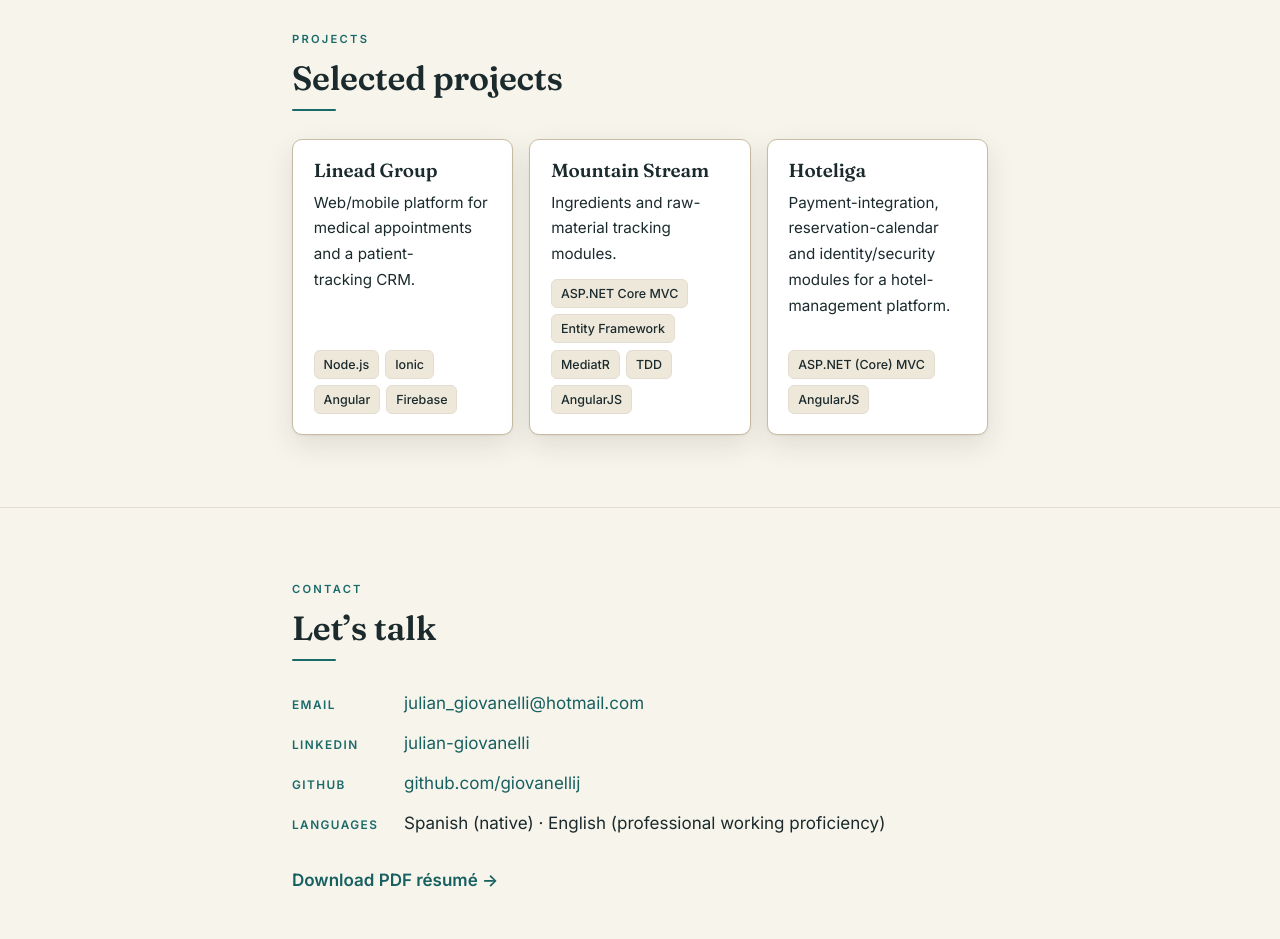
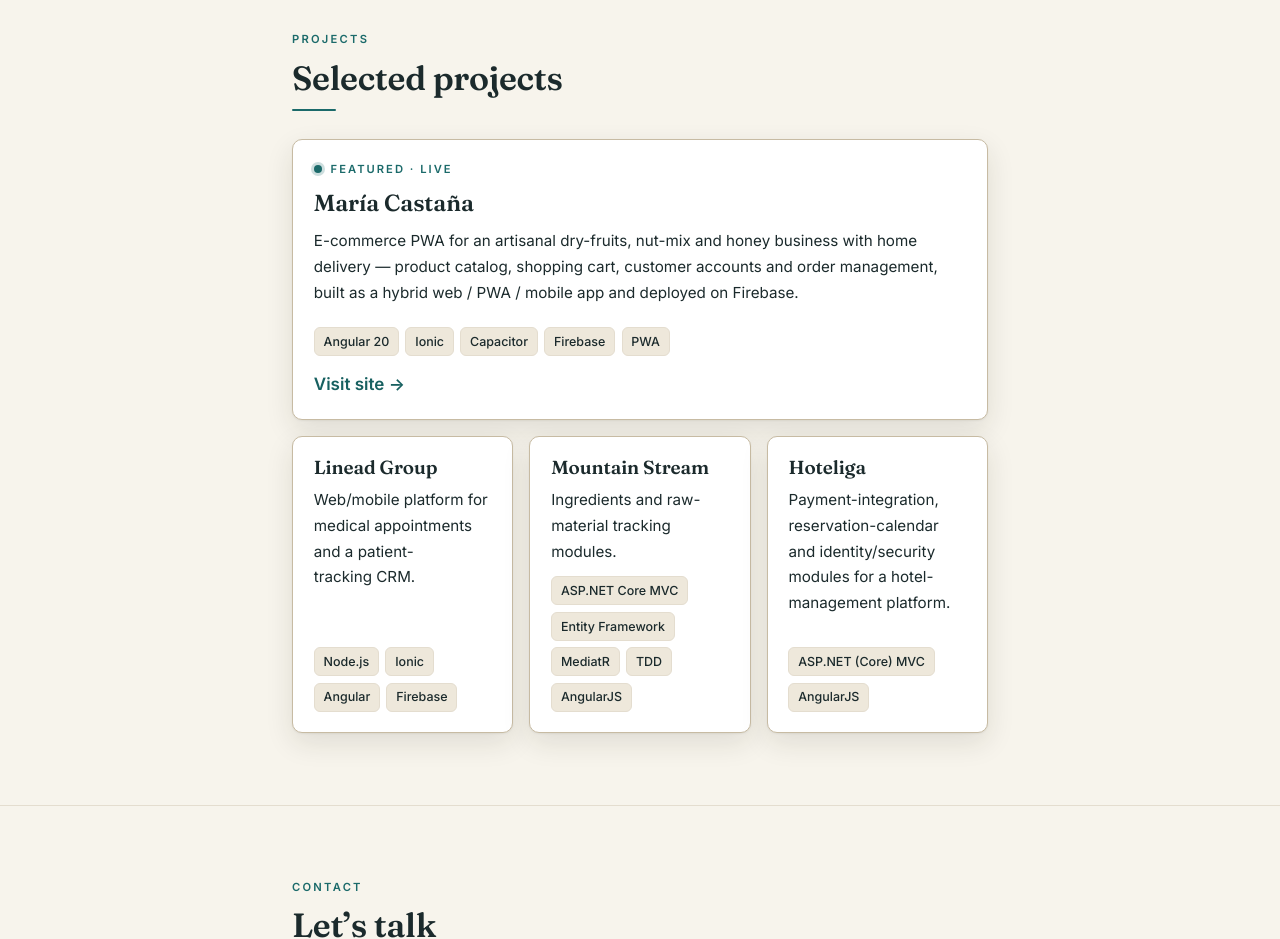
Before and after one commit to giovanellij/resume, a plain HTML site: page index.html in a window 1280 px wide. Shown: the part 4480-5419 px from the top of the page. Drawn offline with Linux system fonts and the light colour scheme.

Commit message:
Add María Castaña as a featured live project
Featured full-width card above the projects grid linking the live PWA
(maria-castania-8edba.web.app): an Angular 20 / Ionic / Capacitor / Firebase
e-commerce app for a dry-fruits, nut-mix and honey business. Includes a
"Featured · Live" eyebrow with a status dot echoing the experience ledger marker.

```diff
--- a/index.html
+++ b/index.html
@@ -327,6 +327,15 @@
         <p class="eyebrow">Projects</p>
         <h2 class="section__title" id="projects-title">Selected projects</h2>
         <ul class="cards">
+          <li class="card card--featured">
+            <p class="card__eyebrow"><span class="live-dot" aria-hidden="true"></span>Featured · Live</p>
+            <h3 class="card__title">María Castaña</h3>
+            <p class="card__body">E-commerce PWA for an artisanal dry-fruits, nut-mix and honey business with home delivery — product catalog, shopping cart, customer accounts and order management, built as a hybrid web / PWA / mobile app and deployed on Firebase.</p>
+            <ul class="tags tags--sm">
+              <li>Angular 20</li><li>Ionic</li><li>Capacitor</li><li>Firebase</li><li>PWA</li>
+            </ul>
+            <p class="card__cta"><a class="link-arrow" href="https://maria-castania-8edba.web.app/" target="_blank" rel="noopener">Visit site →</a></p>
+          </li>
           <li class="card">
             <h3 class="card__title">Linead Group</h3>
             <p class="card__body">Web/mobile platform for medical appointments and a patient-tracking CRM.</p>
--- a/styles.css
+++ b/styles.css
@@ -487,6 +487,29 @@
 .card__body { color: var(--ink); font-size: 0.95rem; }
 .card .tags { margin-top: auto; padding-top: 0.25rem; }
 
+/* Featured project — full-width, live link. Echoes the ledger's "open line" marker. */
+.card--featured { grid-column: 1 / -1; gap: 0.7rem; }
+.card--featured .card__title { font-size: 1.45rem; }
+.card--featured .tags { margin-top: 0.4rem; }
+.card__eyebrow {
+  display: inline-flex;
+  align-items: center;
+  gap: 0.55rem;
+  font-size: 0.7rem;
+  font-weight: 600;
+  letter-spacing: 0.18em;
+  text-transform: uppercase;
+  color: var(--navy);
+}
+.live-dot {
+  width: 8px;
+  height: 8px;
+  border-radius: 50%;
+  background: var(--navy);
+  box-shadow: 0 0 0 3px color-mix(in srgb, var(--navy) 22%, transparent);
+}
+.card__cta { margin-top: 0.2rem; }
+
 /* ---- Contact --------------------------------------------------------- */
 .contact-list {
   margin-top: 1.5rem;
```
